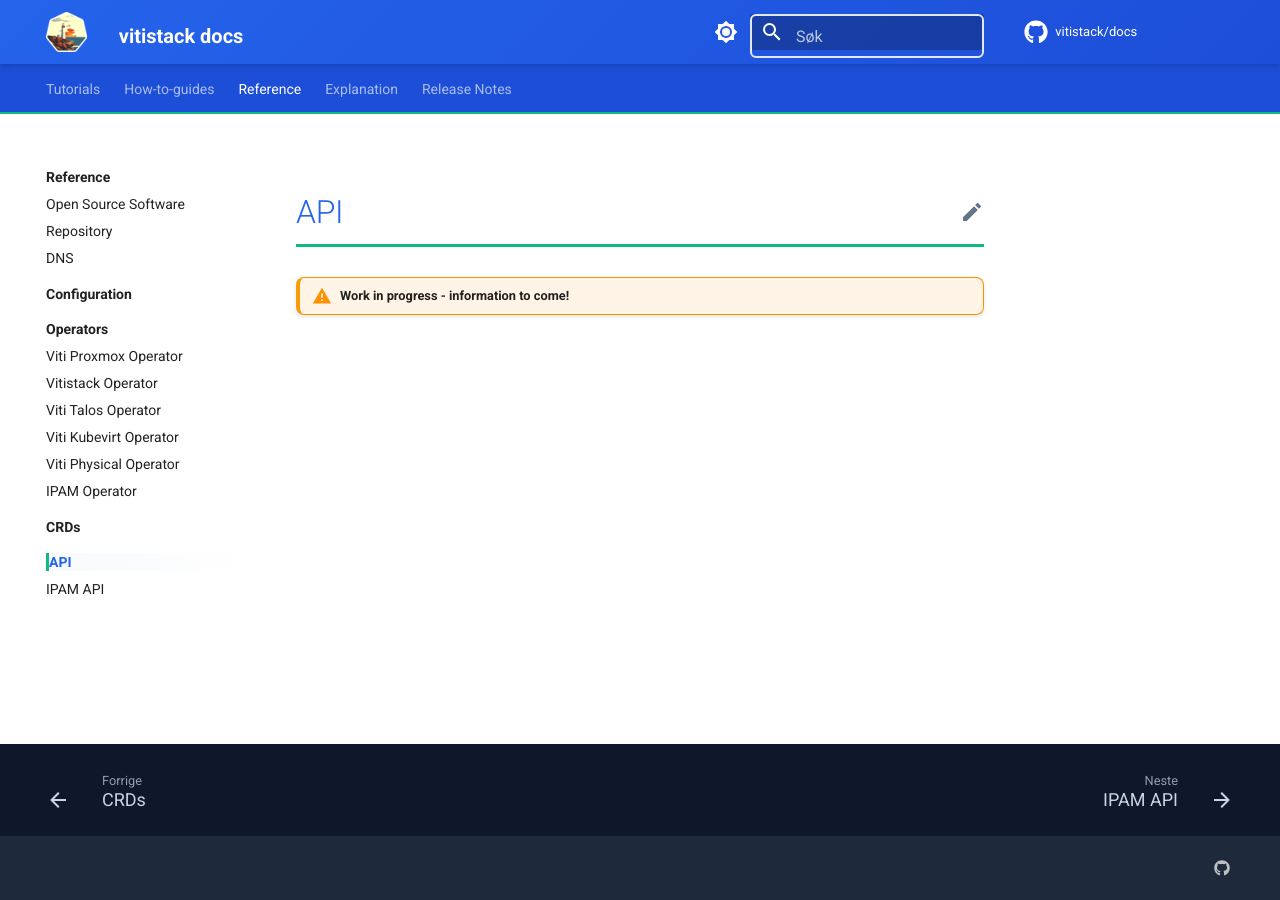
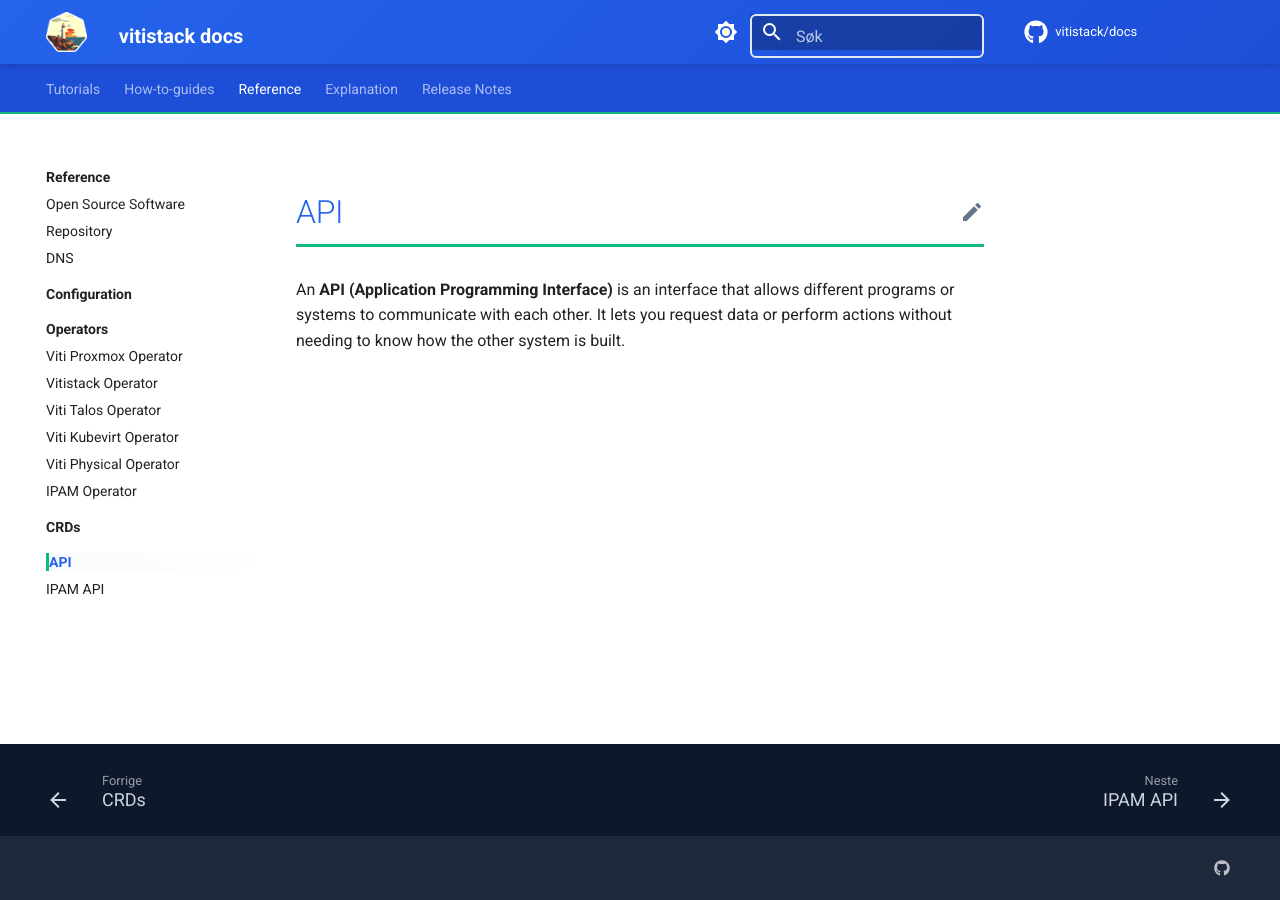
Before and after one commit to vitistack/docs, an MkDocs documentation site: the page built from docs/reference/api/index.md, in a window 1280 px wide. Built offline with MkDocs 1.6.1 and Material for MkDocs 9.7.7, drawn with Linux system fonts in a browser that asks for light colours; comment, search, counter and statistics services are not loaded.

Commit message:
added text to API description

```diff
--- a/docs/reference/api/index.md
+++ b/docs/reference/api/index.md
@@ -1,3 +1,3 @@
 # API
 
-!!! warning "Work in progress - information to come!"
+An **API (Application Programming Interface)** is an interface that allows different programs or systems to communicate with each other. It lets you request data or perform actions without needing to know how the other system is built.
```
